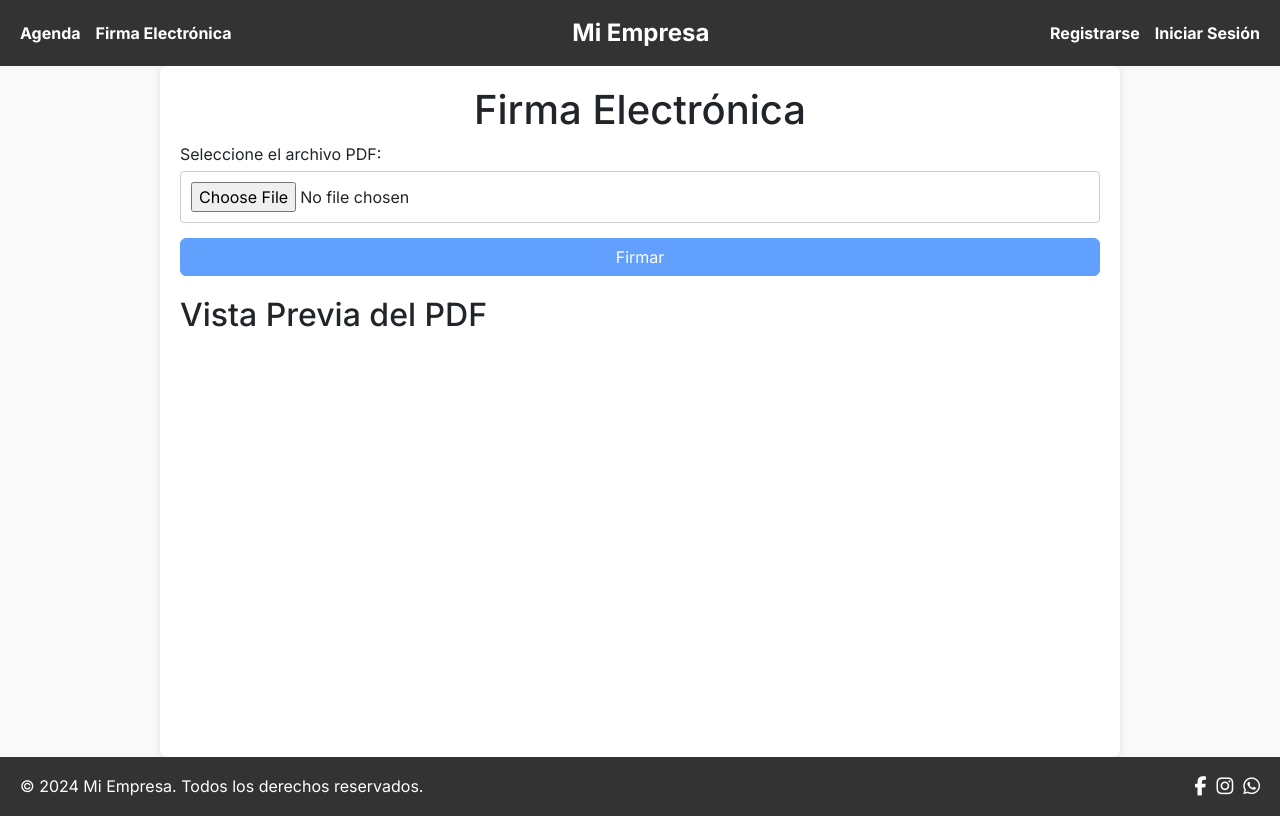
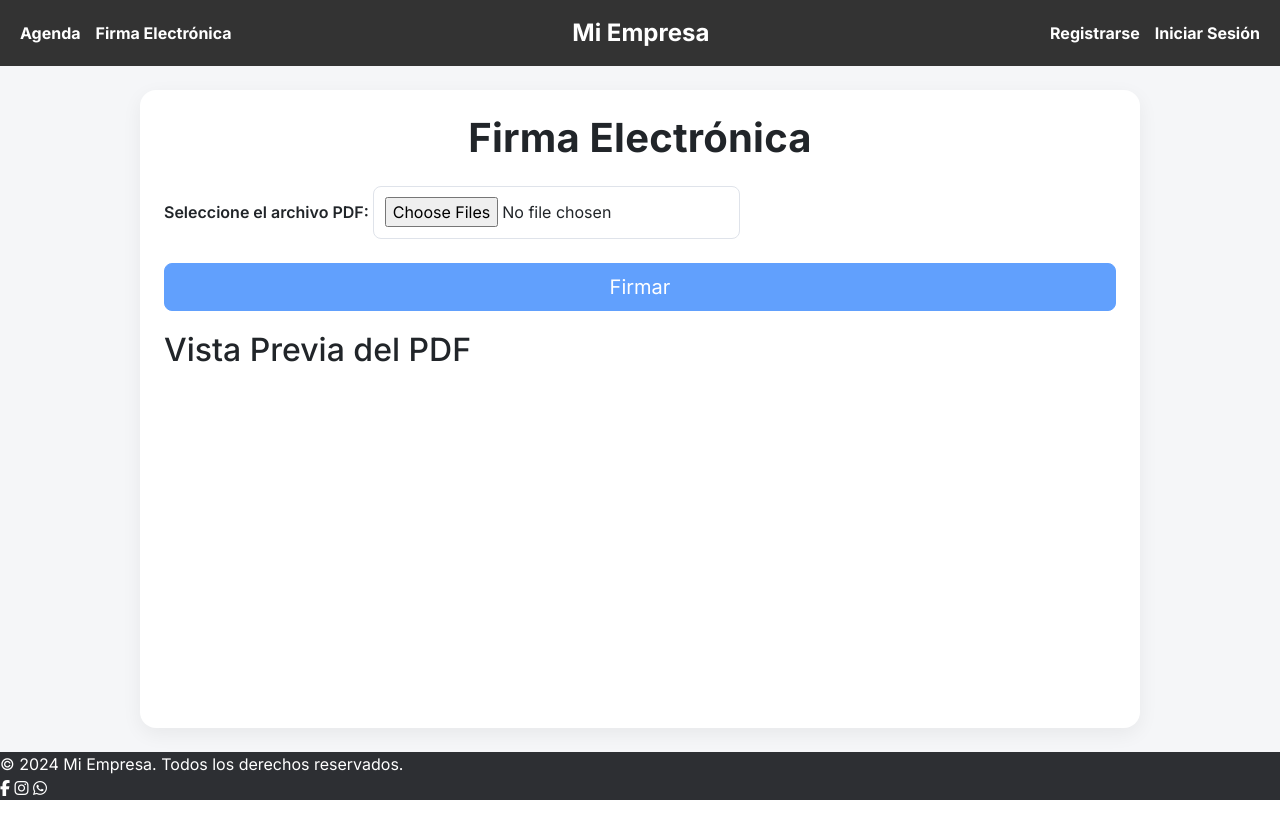
Before and after one commit to jaivalos-dev/PROYECTO-FINAL, a Django app: template firmaElectronica/templates/firmaElectronica/firma_home.html in a window 1280 px wide. Run offline with Django 5.2, Linux system fonts and the light colour scheme; the template is opened without the code that fills it, so the values that code supplies are empty; some libraries are stand-ins or nearby versions.

Commit message:
fase 2 casi terminada

```diff
--- a/firmaElectronica/templates/firmaElectronica/firma_home.html
+++ b/firmaElectronica/templates/firmaElectronica/firma_home.html
@@ -39,18 +39,18 @@
 
     <!-- Contenido -->
     <div class="container">
-        <h1>Firma Electrónica</h1>
+        <h1 class="text-center mb-4">Firma Electrónica</h1>
         <form method="POST" enctype="multipart/form-data">
             {% csrf_token %}
             <div class="form-group">
                 <label for="file_in">Seleccione el archivo PDF:</label>
-                <input type="file" name="file_in" id="file_in" accept=".pdf" required onchange="previewPDF(event)">
+                <input type="file" name="file_in" id="file_in" accept=".pdf" multiple required onchange="previewPDF(event)">
             </div>
-            <button id="btnAbrirModal" type="button" class="btn btn-primary" disabled>
+            <ul id="fileList" class="list-unstyled small text-muted mt-2"></ul>
+            <button id="btnAbrirModal" type="button" class="btn btn-primary btn-lg w-100" disabled>
                 Firmar
             </button>
         </form>
-
 
 
         {% if response %}
@@ -65,6 +65,13 @@
 
         <div id="pdfPreview" style="margin-top: 20px;">
             <h2>Vista Previa del PDF</h2>
+            <!-- Dropdown de selección de documento -->
+            <div class="dropdown mb-2 d-none" id="previewDropdownWrap">
+            <button id="previewBtn" class="btn btn-outline-secondary dropdown-toggle" type="button" data-bs-toggle="dropdown" aria-expanded="false">
+                Selecciona un archivo
+            </button>
+                <ul id="previewMenu" class="dropdown-menu"></ul>
+            </div>
             <embed id="pdfEmbed" src="" type="application/pdf" width="100%" height="500" style="display: none;"></embed>
         </div>
 
@@ -116,20 +123,99 @@
 
 
     <script>
-        function previewPDF(event) {
-            const file = event.target.files[0];
+
+        function isPdf(file){ return file.type==='application/pdf' || /\.pdf$/i.test(file.name); }
+
+        function loadPreviewFile(file){
+        if(!file) return;
         const reader = new FileReader();
-
-            reader.onload = function (e) {
+        reader.onload = (e) => {
             const embed = document.getElementById('pdfEmbed');
             embed.src = e.target.result;
             embed.style.display = 'block';
         };
-
-            if (file) {
         reader.readAsDataURL(file);
         }
+
+        // Truncar nombres largos para mostrar en el botón y el menú
+        function ellipsize(name, max = 70) {
+        if (name.length <= max) return name;
+        const head = name.slice(0, Math.floor(max * 0.6));
+        const tail = name.slice(-Math.floor(max * 0.3));
+        return head + '…' + tail;
         }
+
+        // Poner el label del botón
+        function setPreviewLabel(name){
+        document.getElementById('previewBtn').textContent = ellipsize(name, 60);
+        document.getElementById('previewBtn').title = name;
+        }
+
+        // Llenar el menú del dropdown
+        function fillPreviewMenu(files){
+        const menu = document.getElementById('previewMenu');
+        menu.innerHTML = '';
+        files.forEach((f, idx) => {
+            const li = document.createElement('li');
+            const a = document.createElement('a');
+            a.className = 'dropdown-item';
+            a.textContent = ellipsize(f.name, 80);
+            a.title = f.name;
+            a.href = '#';
+            a.addEventListener('click', (e) => {
+            e.preventDefault();
+            setPreviewLabel(f.name);
+            loadPreviewFile(files[idx]);
+            });
+            li.appendChild(a);
+            menu.appendChild(li);
+        });
+        }
+
+        // Handler del input de archivos
+        function previewPDF(event){
+        const files = [...(event.target.files || [])];
+        const list = document.getElementById('fileList');
+        const ddWrap = document.getElementById('previewDropdownWrap');
+        list.innerHTML = '';
+
+        // No hay archivos
+        if(!files.length){
+            ddWrap.classList.add('d-none');
+            document.getElementById('pdfEmbed').style.display = 'none';
+            document.getElementById('btnAbrirModal').disabled = true;
+            return;
+        }
+
+        // Validar que todos sean PDF
+        const allPdf = files.every(isPdf);
+        document.getElementById('btnAbrirModal').disabled = !allPdf;
+
+        // Poblar la lista de nombres (arriba del botón)
+        files.forEach(f => {
+            const li = document.createElement('li');
+            li.textContent = f.name;
+            li.title = f.name;
+            li.classList.add('ellipsis');
+            list.appendChild(li);
+        });
+
+        // Mostrar dropdown si hay más de 1 archivo
+        if(files.length > 1){
+            ddWrap.classList.remove('d-none');
+        }else{
+            ddWrap.classList.add('d-none');
+        }
+
+        // Llenar menú y setear preview inicial
+        fillPreviewMenu(files);
+        setPreviewLabel(files[0].name);
+        loadPreviewFile(files[0]);
+
+        // Guarda los archivos en una variable global por si luego quieres usarlos
+        window.__selectedPdfFiles = files;
+        }
+
 
         (function () {
         const btnAbrirModal = document.getElementById('btnAbrirModal');
@@ -137,11 +223,11 @@
         const alerta = document.getElementById('alertaModal');
 
         // 1) Habilitar “Firmar” cuando haya archivo seleccionado
-        // Ajusta el id si tu input se llama distinto
-        const inputPdf = document.querySelector('input[type="file"][name="file_in"]') || document.querySelector('#id_pdf');
+        const inputPdf = document.querySelector('#file_in');
         if (inputPdf) {
         inputPdf.addEventListener('change', () => {
-            const ok = inputPdf.files && inputPdf.files.length > 0 && [...inputPdf.files].every(f => f.type === 'application/pdf');
+            const files = inputPdf.files || [];
+            const ok = files.length > 0 && [...files].every(isPdf);
             btnAbrirModal.disabled = !ok;
         });
         }
@@ -176,7 +262,9 @@
             return;
         }
         // Si tu vista soporta uno, usa el primero. Si ya soporta varios, itera:
-        fd.append('file_in', inputPdf.files[0]);
+        for (const f of inputPdf.files) {
+            fd.append('file_in', f);
+        }
 
         // Credenciales (NO las loggees)
         fd.append('sign_user', formCred.elements['sign_user'].value);
@@ -206,13 +294,20 @@
             // Respuesta esperada: JSON con { ok: true, api_id, mensaje } o similar
             const data = await resp.json().catch(() => ({}));
             if (data.ok) {
-            // Cierra modal, limpia campos
             bootstrap.Modal.getInstance(document.getElementById('modalCredenciales')).hide();
             formCred.reset();
-            // Muestra feedback al usuario (puede ser un toast/cintillo en la página):
-            alert(`Documento enviado a firma. API ID: ${data.api_id || '—'}`);
+
+            // Render rápido: resumen en alert
+            const lines = (data.results || []).map(r =>
+                r.status === 'ok'
+                ? `✅ ${r.filename} → API ID: ${r.api_id}`
+                : `❌ ${r.filename} → ${r.error || 'Error'}`
+            ).join('\n');
+
+            alert(`Resultado de envío:\n\n${lines}`);
             } else {
-            throw new Error(data.error || 'No se pudo firmar. Verifica tus credenciales.');
+            const firstErr = (data.results || []).find(r => r.status === 'error');
+            throw new Error(firstErr?.error || data.error || 'No se pudo firmar.');
             }
         } catch (err) {
             alerta.textContent = ('' + err.message).includes('PIN') ? 'PIN incorrecto' :
@@ -231,14 +326,26 @@
 
     </script>
 
-
     <style>
-        * {
-            margin: 0;
-            padding: 0;
-            box-sizing: border-box;
-            font-family: 'Inter', sans-serif;
+        *{box-sizing:border-box;font-family:'Inter',system-ui,-apple-system,Segoe UI,Roboto,Arial,sans-serif}
+        body{background:#f5f6f8;margin:0}
+        .container{
+            max-width: 1000px; margin: 24px auto; padding: 24px;
+            background:#fff; border-radius:16px; box-shadow:0 6px 20px rgba(0,0,0,.06);
+            min-height: calc(100vh - 162px);
         }
+        h1{font-weight:700; letter-spacing:.2px}
+        label{font-weight:600; margin-bottom:.25rem}
+        input[type="file"]{padding:.65rem; border:1px solid #dfe3ea; border-radius:.5rem}
+        #fileList li{padding:.25rem 0}
+        #pdfEmbed{border:1px solid #e9ecef; border-radius:.5rem}
+        /* Navbar/Footer básicos (si los usas) */
+        .navbar, .footer{background:#2d2f33; color:#fff}
+        .navbar a, .footer a{color:#fff; text-decoration:none}
+        .navbar a:hover, .footer a:hover{opacity:.85}
+        /* Modal: botones consistentes */
+        .modal-footer .btn-primary{min-width:120px}
+        #fileList{max-height: 120px; overflow:auto}
 
         /* Navbar */
         .navbar {
@@ -250,8 +357,7 @@
             color: white;
         }
 
-        .navbar .left,
-        .navbar .right {
+        .navbar .left, .navbar .right {
             display: flex;
             gap: 15px;
         }
@@ -271,102 +377,27 @@
             font-weight: bold;
         }
 
-        /* Estilos básicos para el formulario */
-        body {
-            font-family: Arial, sans-serif;
-            margin: 0;
-            /* padding: 20px; */
-            background-color: #f9f9f9;
+        #fileList { max-height: 120px; overflow: auto; }
+        #fileList li.ellipsis { white-space: nowrap; overflow: hidden; text-overflow: ellipsis; }
+        /* Opcional: margen al preview para que el dropdown no lo tape visualmente */
+        #pdfEmbed { margin-top: .25rem; }
+
+        #previewSelector {
+            max-width: 100%;
+            white-space: nowrap;
+            overflow: hidden;
+            text-overflow: ellipsis;
         }
 
-        .container {
-            max-width: 75%;
-            margin: 0 auto;
-            padding: 20px;
-            background: white;
-            border-radius: 8px;
-            box-shadow: 0 0 10px rgba(0, 0, 0, 0.1);
-            flex: 1; /* Esto hace que el contenedor ocupe todo el espacio disponible */
-            min-height: calc(100vh - 109px); /* Altura total - (altura navbar + altura footer) */
+        #previewSelector option {
+            white-space: nowrap;
+            overflow: hidden;
+            text-overflow: ellipsis;
         }
 
-        h1 {
-            text-align: center;
-        }
 
-        .form-group {
-            margin-bottom: 15px;
-        }
+    </style>
 
-        label {
-            display: block;
-            margin-bottom: 5px;
-        }
-
-        input[type="file"] {
-            width: 100%;
-            padding: 10px;
-            border: 1px solid #ccc;
-            border-radius: 4px;
-        }
-
-        button {
-            width: 100%;
-            padding: 10px;
-            background-color: #4CAF50;
-            color: white;
-            border: none;
-            border-radius: 4px;
-            cursor: pointer;
-        }
-
-        button:hover {
-            background-color: #45a049;
-        }
-
-        .alert {
-            margin-top: 20px;
-            padding: 10px;
-            border-radius: 4px;
-        }
-
-        .alert-success {
-            background-color: #d4edda;
-            color: #155724;
-        }
-
-        .alert-danger {
-            background-color: #f8d7da;
-            color: #721c24;
-        }
-
-        /* Footer */
-        .footer {
-            display: flex;
-            justify-content: space-between;
-            align-items: center;
-            padding: 15px 20px;
-            background-color: #333;
-            color: white;
-            margin-top: auto;
-            /* Asegura que el footer esté al final */
-        }
-
-        .footer .socials {
-            display: flex;
-            gap: 10px;
-        }
-
-        .footer a {
-            color: white;
-            text-decoration: none;
-            font-size: 1.2em;
-        }
-
-        .footer a:hover {
-            opacity: 0.7;
-        }
-    </style>
 
     <script src="https://cdn.jsdelivr.net/npm/bootstrap@5.3.3/dist/js/bootstrap.bundle.min.js"></script>
 </body>
```
Also changed, not shown: firmaElectronica/models.py (+36 -5 lines), firmaElectronica/views.py (+60 -82 lines), firmaElectronica/migrations/0001_initial.py, firmaElectronica/migrations/0002_firmaelectronica_usuario.py (deleted), 15 other files. Lines whose indentation alone changed are shown as unchanged.
